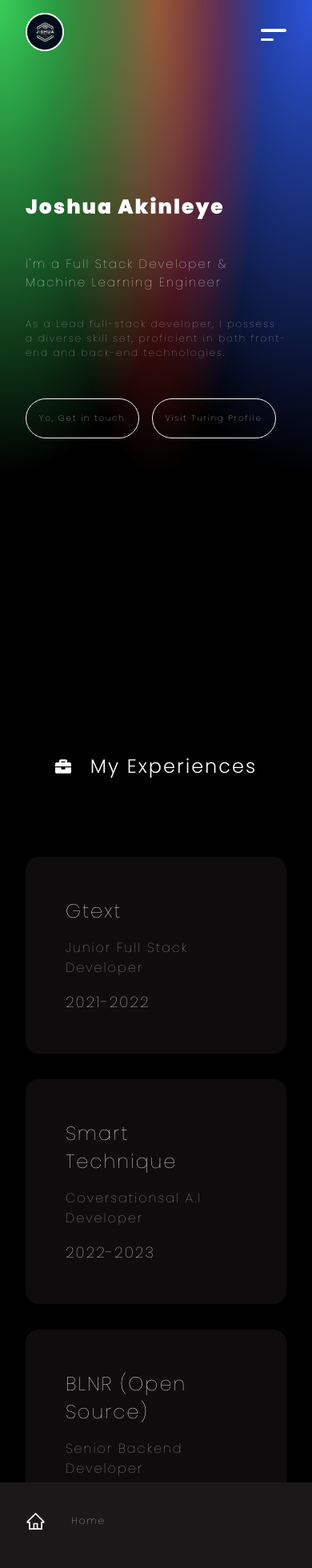
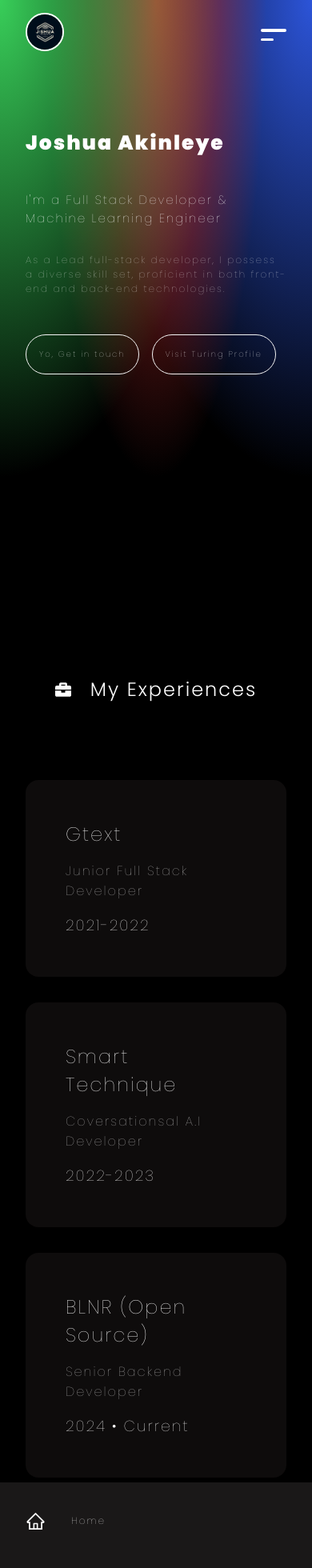
Before and after one commit to Akinleyejoshua/joshuaakinleye, a Next.js app: page / in a window 390 px wide. Shown: the top 1960 px of the page at 80% size. Built offline with nearby package versions, Linux system fonts and the light colour scheme.

Commit message:
Add files via upload

```diff
--- a/app/globals.css
+++ b/app/globals.css
@@ -375,7 +375,7 @@ button:hover {
   }
 
   .hero .content{
-    padding: 8rem 2rem;
+    padding: 3rem 2rem;
   }
 
   .hero a{
@@ -631,7 +631,7 @@ a:hover {
     font-size: 20px;
   }
   .experience {
-    padding: 6rem 2rem 0rem;
+    padding: 0rem 2rem 0rem 2rem;
   }
 
   .copy {
```
